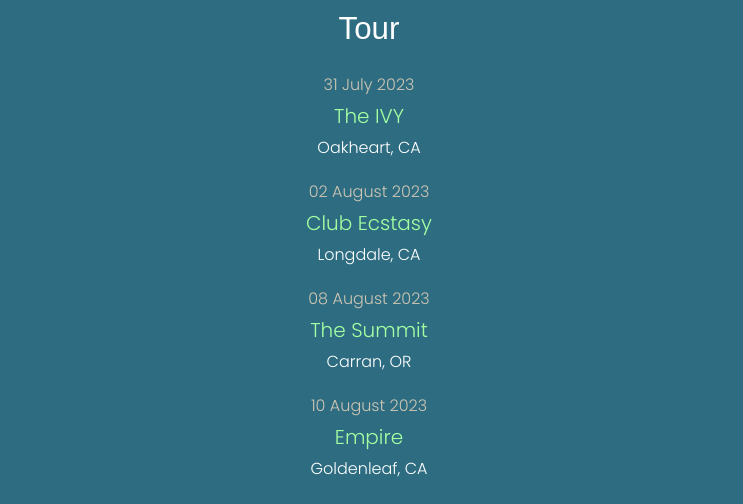
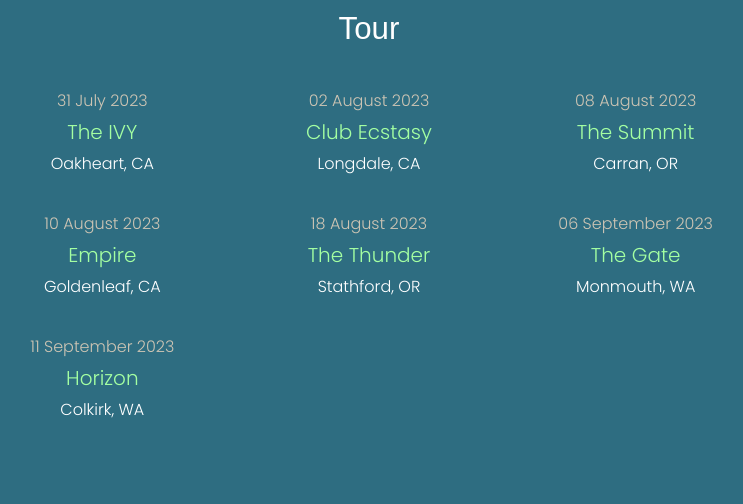
Before and after one commit to momchilmitev/magentalime, a PHP site: page / in a window 1280 px wide. Shown: the part 802-1306 px from the top of the page, without its empty margins (271-1014 px from the left). Run offline with PHP 8.4, Linux system fonts and the light colour scheme; grey boxes are pictures that could not be loaded.

Commit message:
added the tour styles for the tablet version

```diff
--- a/style.css
+++ b/style.css
@@ -153,6 +153,17 @@
     color: var(--lime);
     font-size: var(--h5);
   }
+
+  @media (min-width: 800px) {
+    main {
+      display: grid;
+      grid-template-columns: repeat(3, 1fr);
+    }
+
+    main > h1 {
+      grid-column: 1/4;
+    }
+  }
 }
 
 @layer aside {
```
